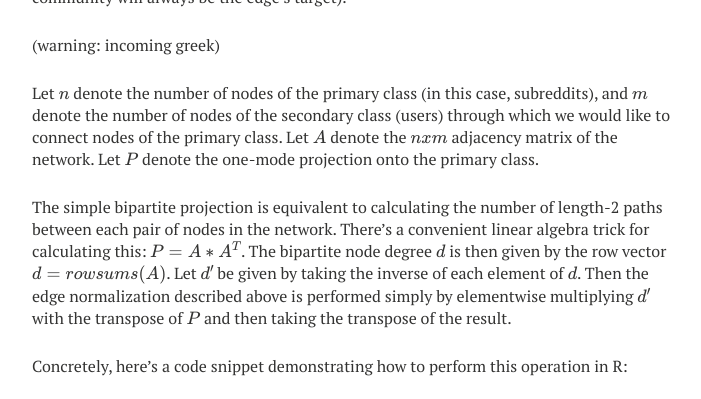
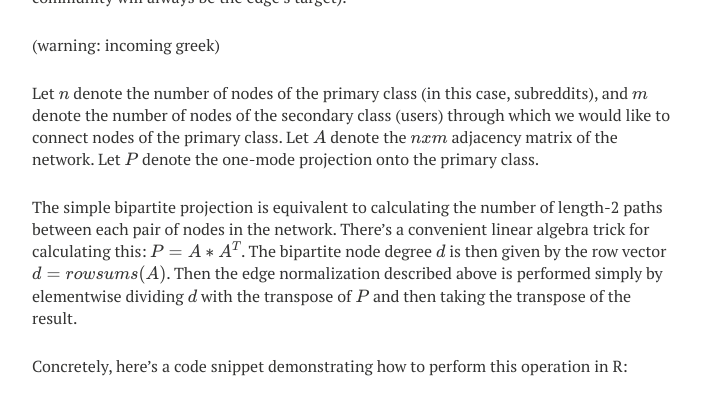
Before and after one commit to dmarx/dmarx.github.io, a Jekyll site: the page built from _posts/2017-01-01-map-of-reddit-by-active-users.md, in a window 1280 px wide and 900 px high, scrolled down 2282 px, cut to the strip 0-399 px from the top of the window. Shown: the whole strip, without its empty margins (288-989 px from the left). Built offline with Jekyll 4.4.1, drawn with Linux system fonts in a browser that asks for light colours; nearby versions of some CDN libraries; formulas are drawn with MathJax 3.

Commit message:
Removed a slightly confusing sentence.

```diff
--- a/_posts/2017-01-01-map-of-reddit-by-active-users.md
+++ b/_posts/2017-01-01-map-of-reddit-by-active-users.md
@@ -41,7 +41,7 @@ To construct the graph described below, I perform exactly this bipartite project
 
 Let \\(n\\) denote the number of nodes of the primary class (in this case, subreddits), and \\(m\\) denote the number of nodes of the secondary class (users) through which we would like to connect nodes of the primary class. Let \\(A\\) denote the \\(n x m\\) adjacency matrix of the network. Let \\(P\\) denote the one-mode projection onto the primary class.
 
-The simple bipartite projection is equivalent to calculating the number of length-2 paths between each pair of nodes in the network. There's a convenient linear algebra trick for calculating this: \\(P=A*A^T\\). The bipartite node degree \\(d\\) is then given by the row vector \\(d=rowsums(A)\\). Let \\(d'\\) be given by taking the inverse of each element of \\(d\\). Then the edge normalization described above is performed simply by elementwise multiplying \\(d'\\) with the transpose of \\(P\\) and then taking the transpose of the result.
+The simple bipartite projection is equivalent to calculating the number of length-2 paths between each pair of nodes in the network. There's a convenient linear algebra trick for calculating this: \\(P=A*A^T\\). The bipartite node degree \\(d\\) is then given by the row vector \\(d=rowsums(A)\\). Then the edge normalization described above is performed simply by elementwise dividing \\(d\\) with the transpose of \\(P\\) and then taking the transpose of the result.
 
 Concretely, here's a code snippet demonstrating how to perform this operation in R:
 
```
